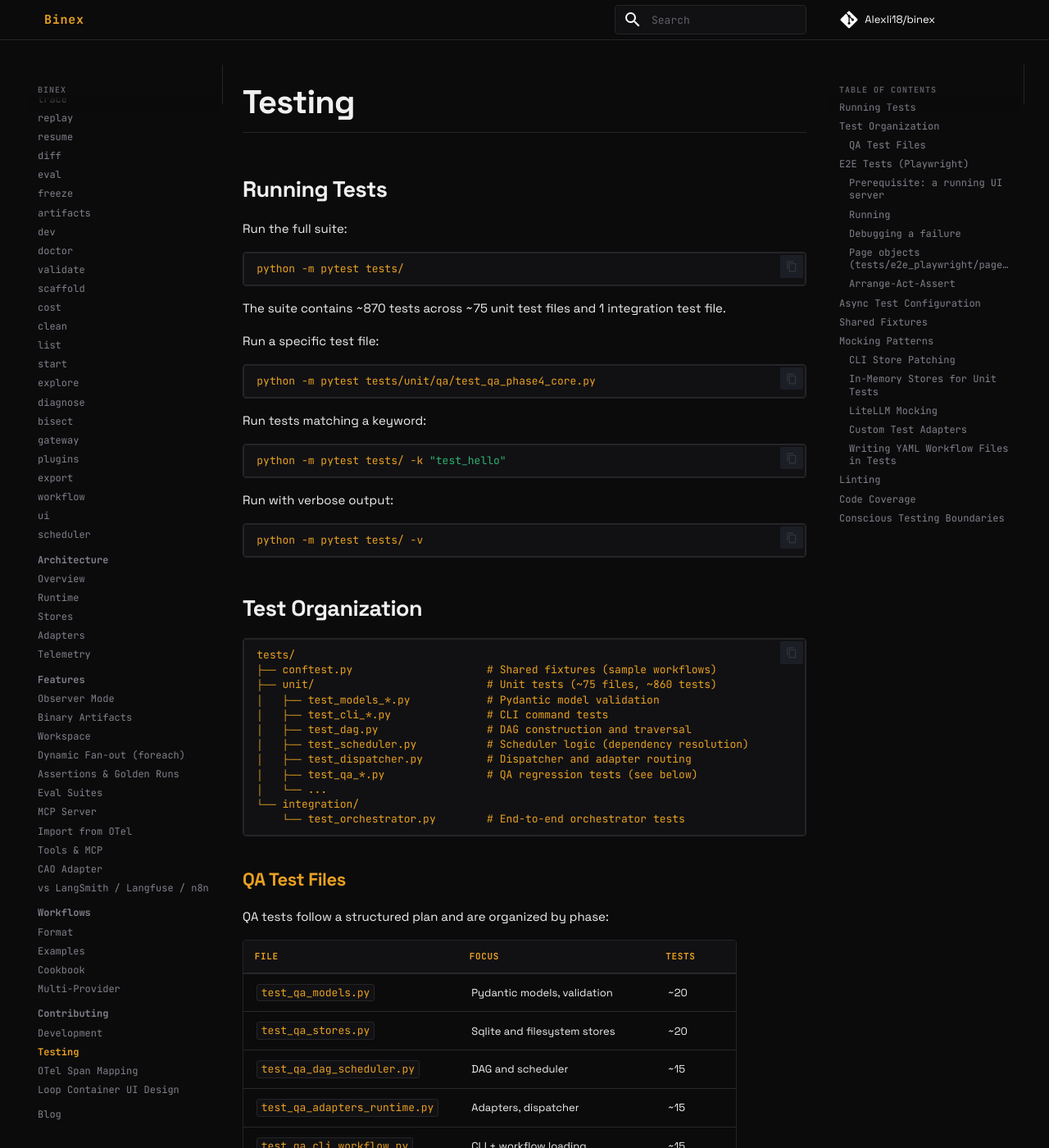
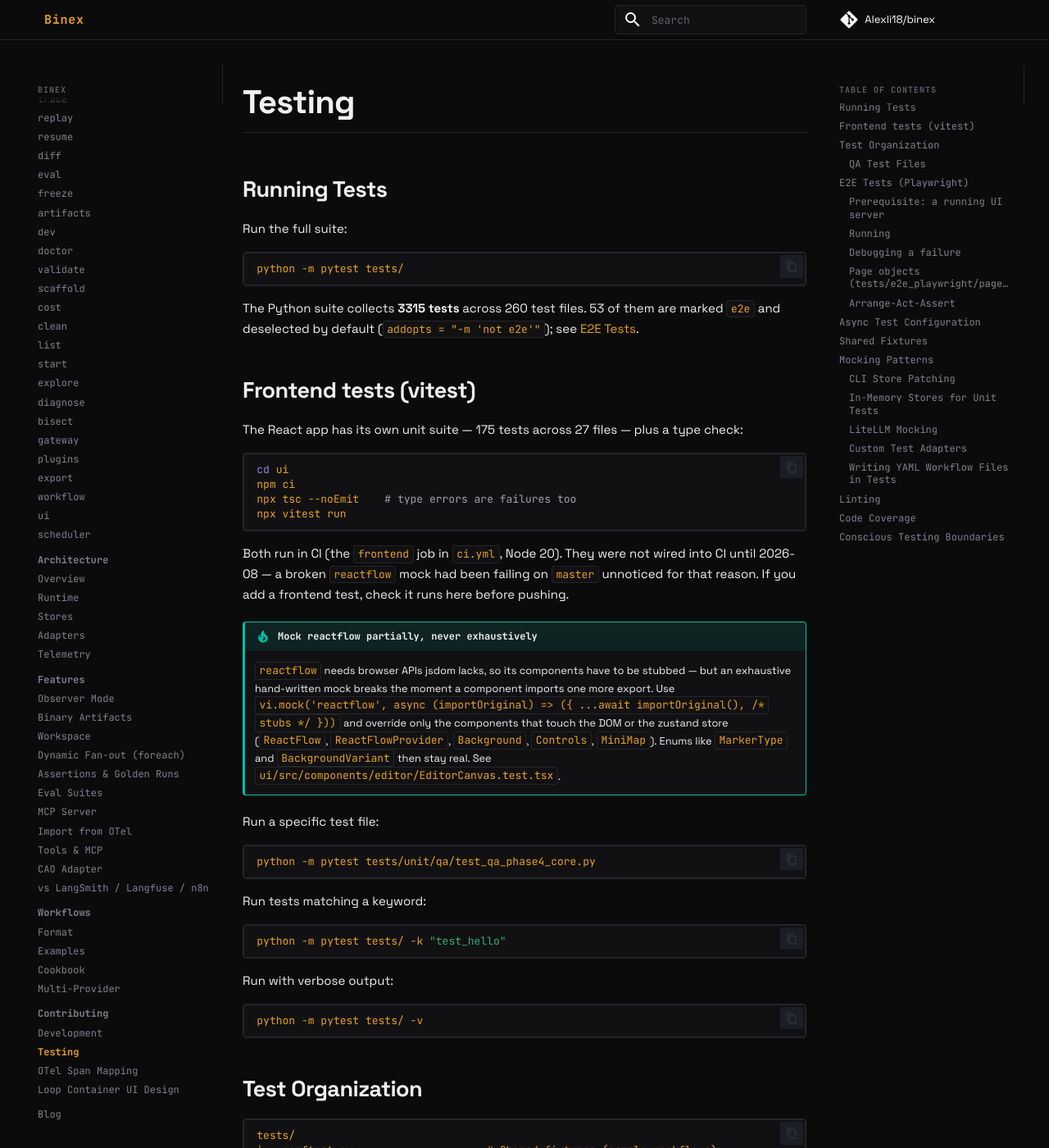
Before and after one commit to Alexli18/binex, an MkDocs documentation site: the page built from docs/contributing/testing.md, in a window 1280 px wide and 1400 px high. Shown: the whole window at 82% size. Built offline with MkDocs 1.6.1 and Material for MkDocs 9.7.7, drawn with Linux system fonts in a browser that asks for light colours; comment, search, counter and statistics services are not loaded.

Commit message:
ci: run the frontend test suite, fix its broken reactflow mock
ui/ has 175 vitest tests and they were never executed in CI — only ruff, pytest
and Playwright were. As a result EditorCanvas.test.tsx had been failing on
master unnoticed: its hand-written `reactflow` mock did not export MarkerType,
so the module import threw before any test ran.

Fixed by mocking partially instead of exhaustively — `importOriginal()` keeps
the real enums (MarkerType, BackgroundVariant, …) and only the components that
need browser APIs or the zustand store are stubbed (ReactFlow,
ReactFlowProvider, Background, Controls, MiniMap). An exhaustive mock breaks the
moment a component imports one more export, which is exactly how this rotted.

Adds a `frontend` job to ci.yml (Node 20, matching e2e.yml) running `npm ci`,
`tsc --noEmit` and `vitest run`. The type check earns its place: it is what
catches a component reading a field the API does not send.

Verified locally by reproducing the job from the lockfile: npm ci -> tsc -> 175
passed across 27 files. Python suite unchanged: 3261 passed, 2 skipped, 53
deselected.

Also refreshes docs/contributing/testing.md — it claimed ~870 tests across ~75
files (actual: 3315 across 260) and said nothing about the frontend suite.

Co-Authored-By: Claude Opus 5 (1M context) <noreply@anthropic.com>

````diff
--- a/docs/contributing/testing.md
+++ b/docs/contributing/testing.md
@@ -8,7 +8,23 @@ Run the full suite:
 python -m pytest tests/
 ```
 
-The suite contains ~870 tests across ~75 unit test files and 1 integration test file.
+The Python suite collects **3315 tests** across 260 test files. 53 of them are marked `e2e` and deselected by default (`addopts = "-m 'not e2e'"`); see [E2E Tests](#e2e-tests-playwright).
+
+## Frontend tests (vitest)
+
+The React app has its own unit suite — 175 tests across 27 files — plus a type check:
+
+```bash
+cd ui
+npm ci
+npx tsc --noEmit    # type errors are failures too
+npx vitest run
+```
+
+Both run in CI (the `frontend` job in `ci.yml`, Node 20). They were not wired into CI until 2026-08 — a broken `reactflow` mock had been failing on `master` unnoticed for that reason. If you add a frontend test, check it runs here before pushing.
+
+!!! tip "Mock reactflow partially, never exhaustively"
+    `reactflow` needs browser APIs jsdom lacks, so its components have to be stubbed — but an exhaustive hand-written mock breaks the moment a component imports one more export. Use `vi.mock('reactflow', async (importOriginal) => ({ ...await importOriginal(), /* stubs */ }))` and override only the components that touch the DOM or the zustand store (`ReactFlow`, `ReactFlowProvider`, `Background`, `Controls`, `MiniMap`). Enums like `MarkerType` and `BackgroundVariant` then stay real. See `ui/src/components/editor/EditorCanvas.test.tsx`.
 
 Run a specific test file:
 
````
Also changed, not shown: ui/src/components/editor/EditorCanvas.test.tsx (+13 -3 lines), 1 other file.
